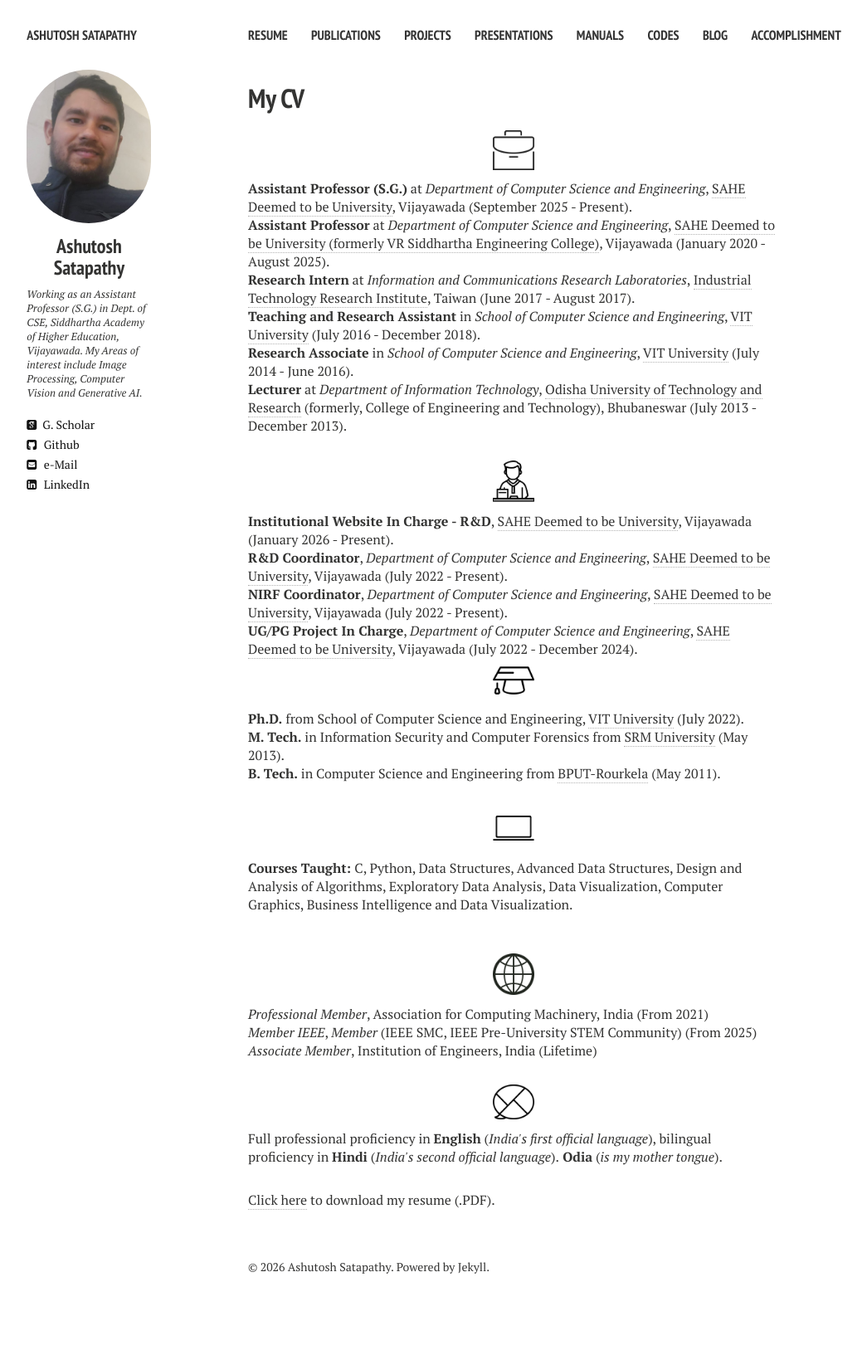
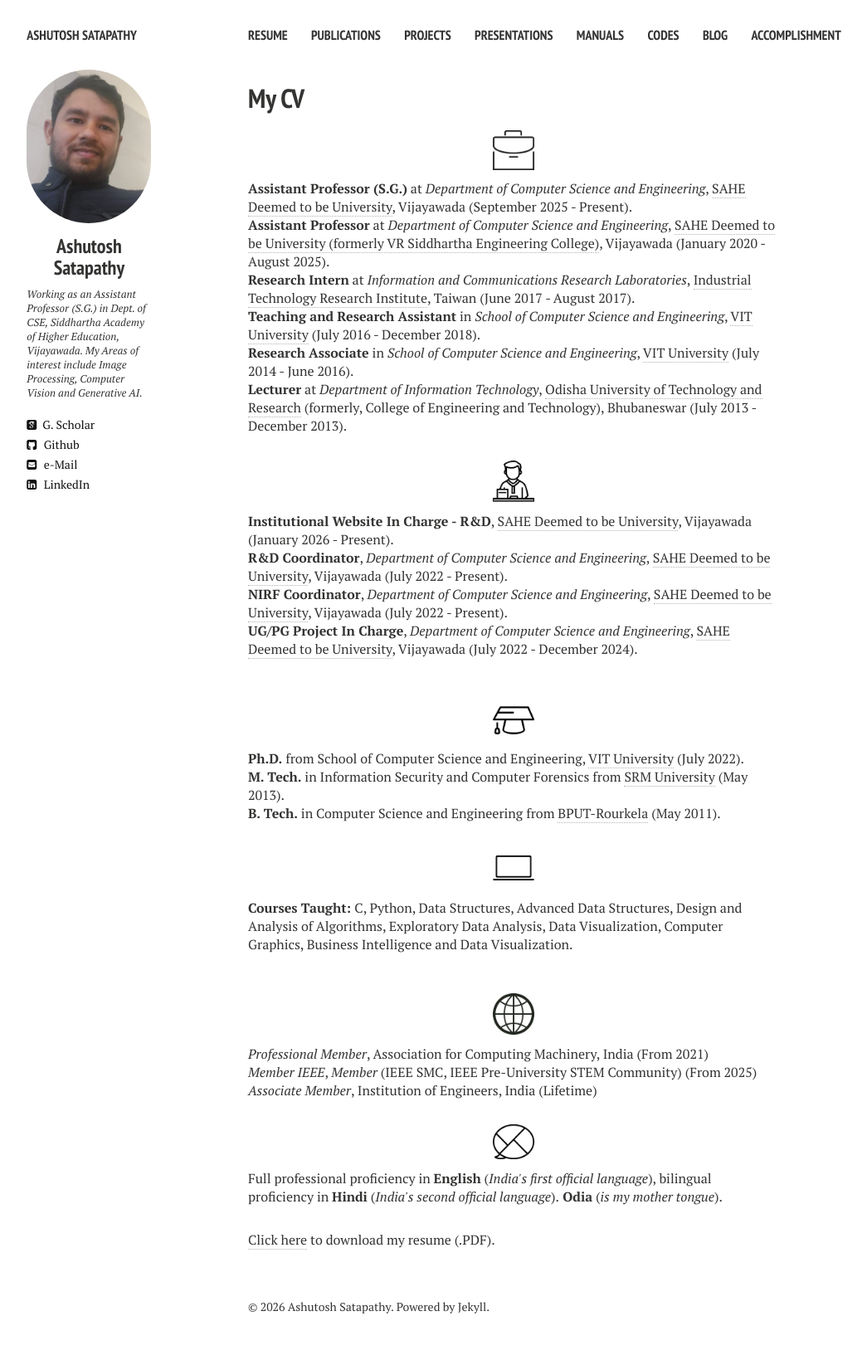
Before and after one commit to ashutoshsatapathy1990/ashutoshsatapathy1990.github.io, a Jekyll site: the page built from cv.md, in a window 1280 px wide. Shown: the whole page at 83% size, without its empty margins (21-1066 px from the left). Built offline with Jekyll 4.4.1, drawn with Linux system fonts in a browser that asks for light colours; nearby versions of some CDN libraries; before the commit the page ends 1585 px from its top, so only the background shows below that.

Commit message:
Update cv.html

```diff
--- a/_layouts/cv.html
+++ b/_layouts/cv.html
@@ -56,7 +56,7 @@
     <p align="left"><strong>Institutional Website In Charge - R&D</strong>, <a href="https://siddhartha.edu.in/" target="_blank">SAHE Deemed to be University</a>, Vijayawada (January 2026 - Present).</p>
     <p align="left"><strong>R&D Coordinator</strong>, <i>Department of Computer Science and Engineering</i>, <a href="https://siddhartha.edu.in/" target="_blank">SAHE Deemed to be University</a>, Vijayawada (July 2022 - Present).</p>
     <p align="left"><strong>NIRF Coordinator</strong>, <i>Department of Computer Science and Engineering</i>, <a href="https://siddhartha.edu.in/" target="_blank">SAHE Deemed to be University</a>, Vijayawada (July 2022 - Present).</p>
-    <p align="left"><strong>UG/PG Project In Charge</strong>, <i>Department of Computer Science and Engineering</i>, <a href="https://siddhartha.edu.in/" target="_blank">SAHE Deemed to be University</a>, Vijayawada (July 2022 - December 2024).</p></p>
+    <p align="left"><strong>UG/PG Project In Charge</strong>, <i>Department of Computer Science and Engineering</i>, <a href="https://siddhartha.edu.in/" target="_blank">SAHE Deemed to be University</a>, Vijayawada (July 2022 - December 2024).</p><br>
 
 
     <p align="center" class=bottom-small><img src="{{ site.url }}/images/CV/study2.png" alt="Education" width="50" height="50"></p>
```
